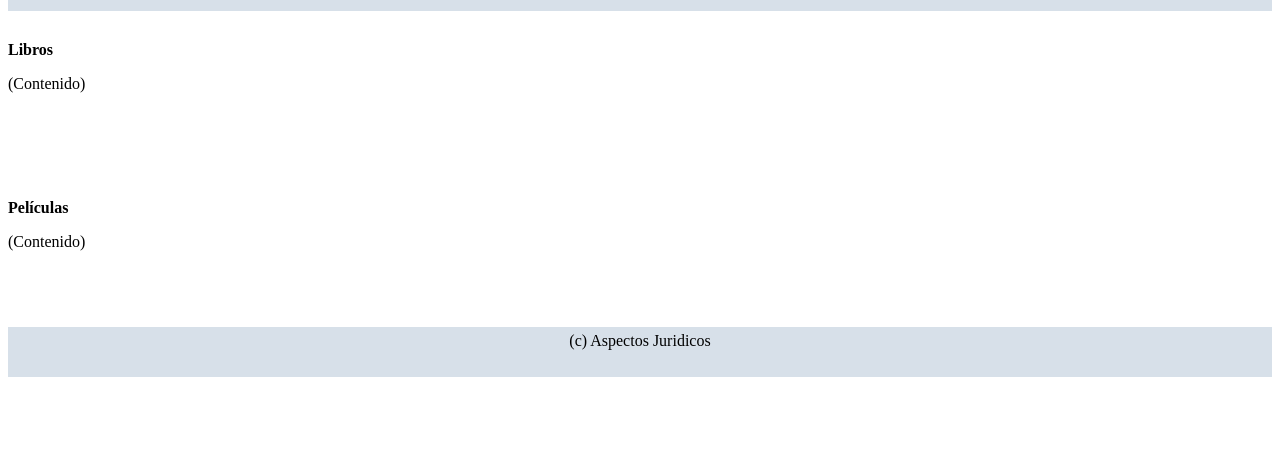
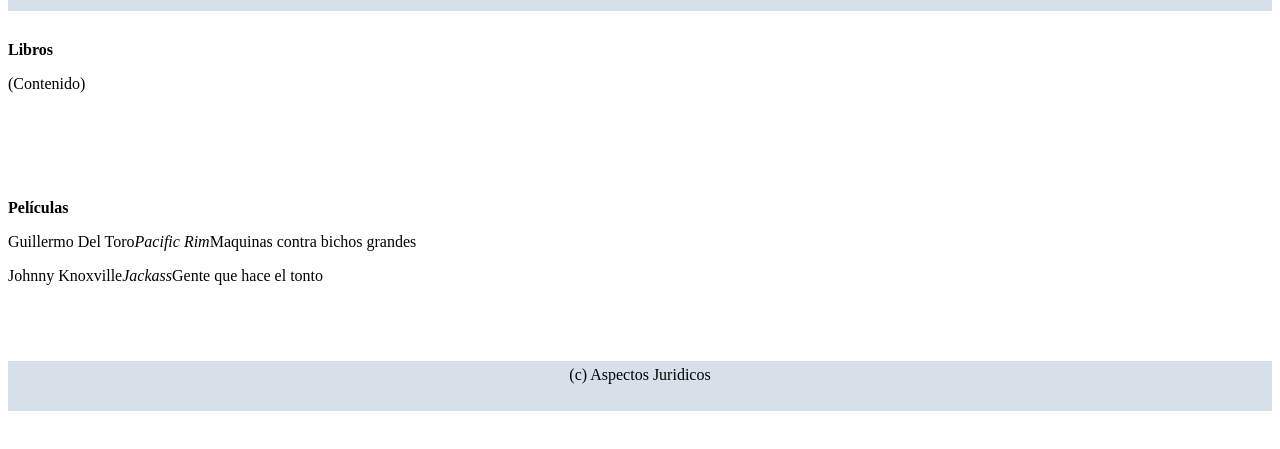
Before and after one commit to alvaropinillapedroche/Equipo13Trabajo2, a plain HTML site: page index.html in a window 1280 px wide. Shown: the part 97-546 px from the top of the page. Drawn offline with Linux system fonts and the light colour scheme.

Commit message:
update movies

```diff
--- a/index.html
+++ b/index.html
@@ -19,7 +19,8 @@
 
  <section>
  <b>Películas</b>
- <p>(Contenido)</p>
+ <p>Guillermo Del Toro<i>Pacific Rim</i>Maquinas contra bichos grandes</p>
+ <p>Johnny Knoxville<i>Jackass</i>Gente que hace el tonto</p>
  </section>
  <!-- Pie de pagina -->
  <footer>
```
